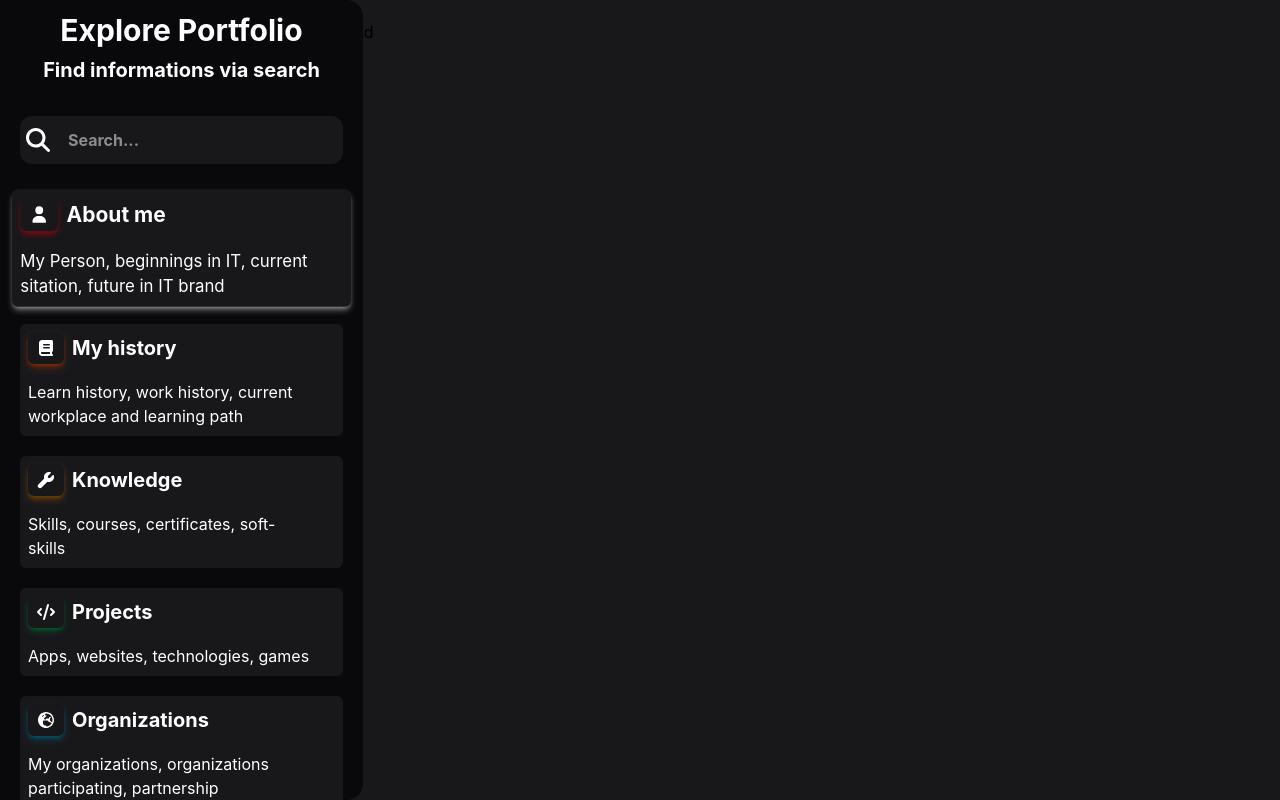
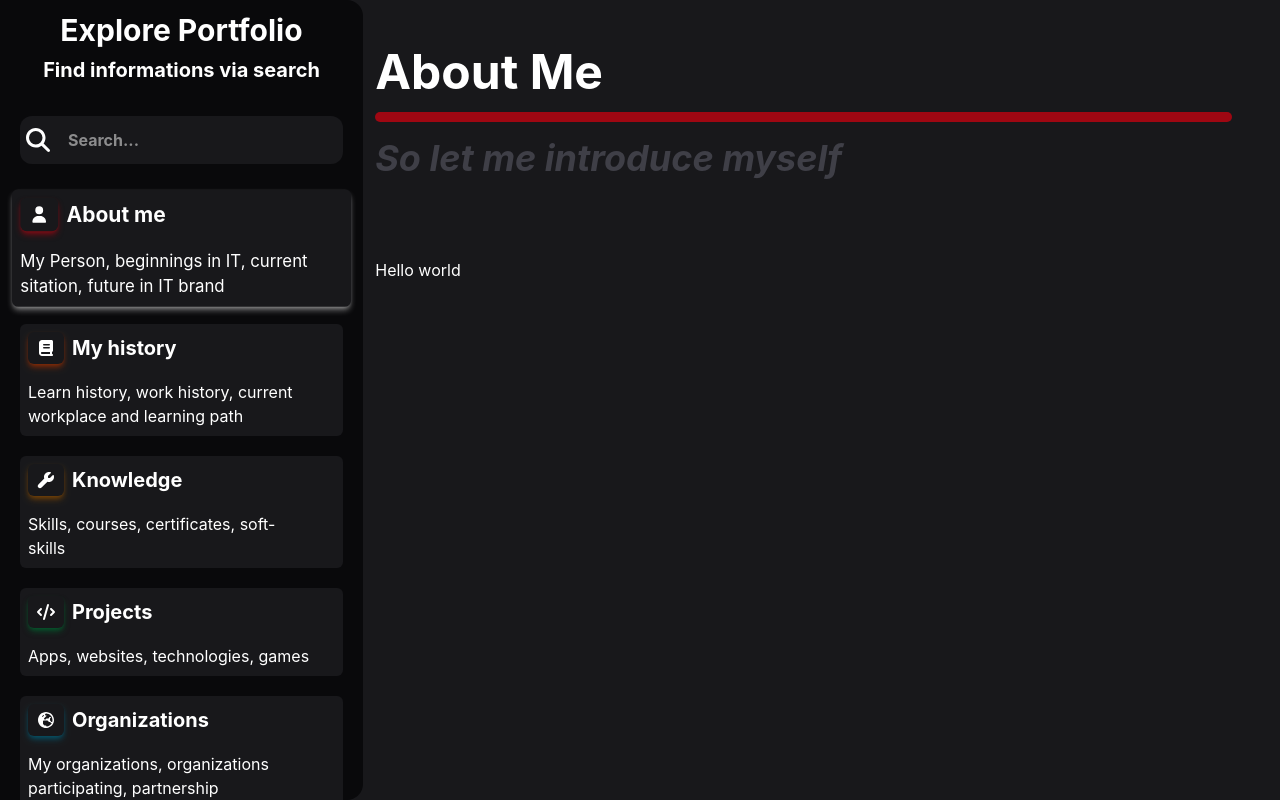
Before and after one commit to kkamildev/final-portfolio-project, a React (Vite) app: page /aboutme in a window 1280 px wide. Built offline with nearby package versions, Linux system fonts and the light colour scheme.

Commit message:
starting creating AboutPage

```diff
--- a/src/App.tsx
+++ b/src/App.tsx
@@ -5,7 +5,8 @@ import type { FC } from "react";
 
 // import modules
 import Navbar from "./nav/Navbar";
-import { Routes } from "react-router-dom";
+import { Route, Routes } from "react-router-dom";
+import AboutPage from "./pages/AboutPage";
 
 
 // TS types
@@ -19,12 +20,15 @@ const App : FC<Props> = ({}) => {
         <main className="flex justify-start max-h-screen overflow-y">
             <Navbar></Navbar>
             <section className="w-112.5 h-screen bg-zinc-900 hidden lg:block">
-
             </section>
-            <section className="w-full min-h-screen bg-zinc-900 py-5 px-1">
-                <h1>dsad</h1>
+            <section className="w-full min-h-screen bg-zinc-900 py-25 lg:py-10 px-10">
                 <Routes>
-
+                    <Route path="/aboutme" element={<AboutPage/>}/>
+                    <Route path="/history" element={<></>}/>
+                    <Route path="/projects" element={<></>}/>
+                    <Route path="/knowledge" element={<></>}/>
+                    <Route path="/organizations" element={<></>}/>
+                    <Route path="/contact" element={<></>}/>
                 </Routes>
             </section>
         </main>
--- /dev/null
+++ b/src/components/PageTitle.tsx
@@ -0,0 +1,28 @@
+
+
+// import types
+import type { FC } from "react";
+
+// import modules
+
+
+
+// TS types
+type Props = {
+    title:string,
+    subtitle:string
+}
+
+// main component
+const PageTitle : FC<Props> = ({title, subtitle}) => {
+    return (
+        <section className="mb-10">
+            <h1 className="text-white font-bold text-5xl">{title}</h1>
+            <div className="h-2.5 w-full bg-red-800 my-4 rounded-md"></div>
+            <h2 className="mb-10 mt-2 text-zinc-700 font-bold text-4xl italic">{subtitle}</h2>
+        </section>
+    )
+}
+
+// export components
+export default PageTitle;
--- /dev/null
+++ b/src/pages/AboutPage.tsx
@@ -0,0 +1,32 @@
+
+
+// import types
+import type { FC } from "react";
+
+// import modules
+import {Helmet} from "react-helmet-async"
+import PageTitle from "../components/PageTitle";
+
+
+// TS types
+type Props = {
+
+}
+
+// main component
+const AboutPage : FC<Props> = ({}) => {
+    return (
+        <>
+            <Helmet>
+                <title>About Me - KKamildev</title>
+            </Helmet>
+            <section className="m-2 flex flex-col">
+                <PageTitle title="About Me" subtitle="So let me introduce myself"/>
+                <h1 className="text-white">Hello world</h1>
+            </section>
+        </>
+    )
+}
+
+// export components
+export default AboutPage;
```
